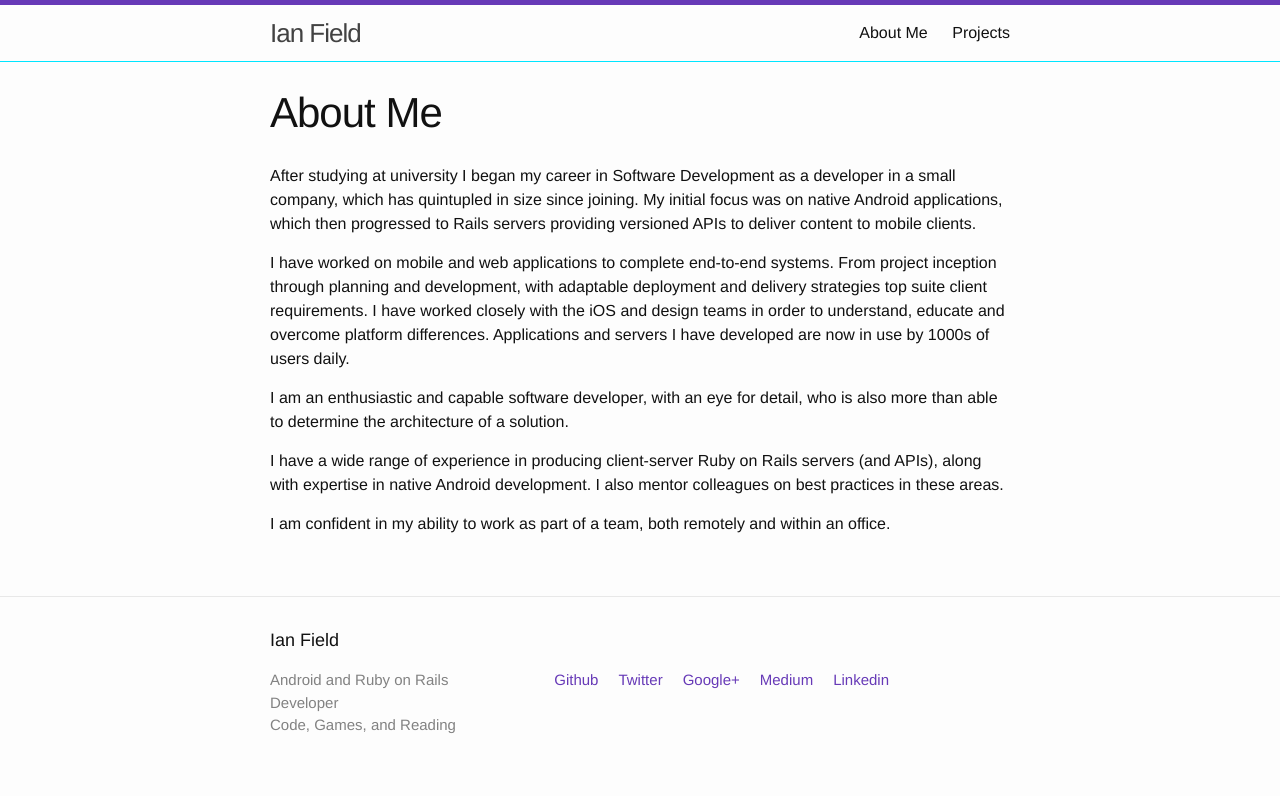
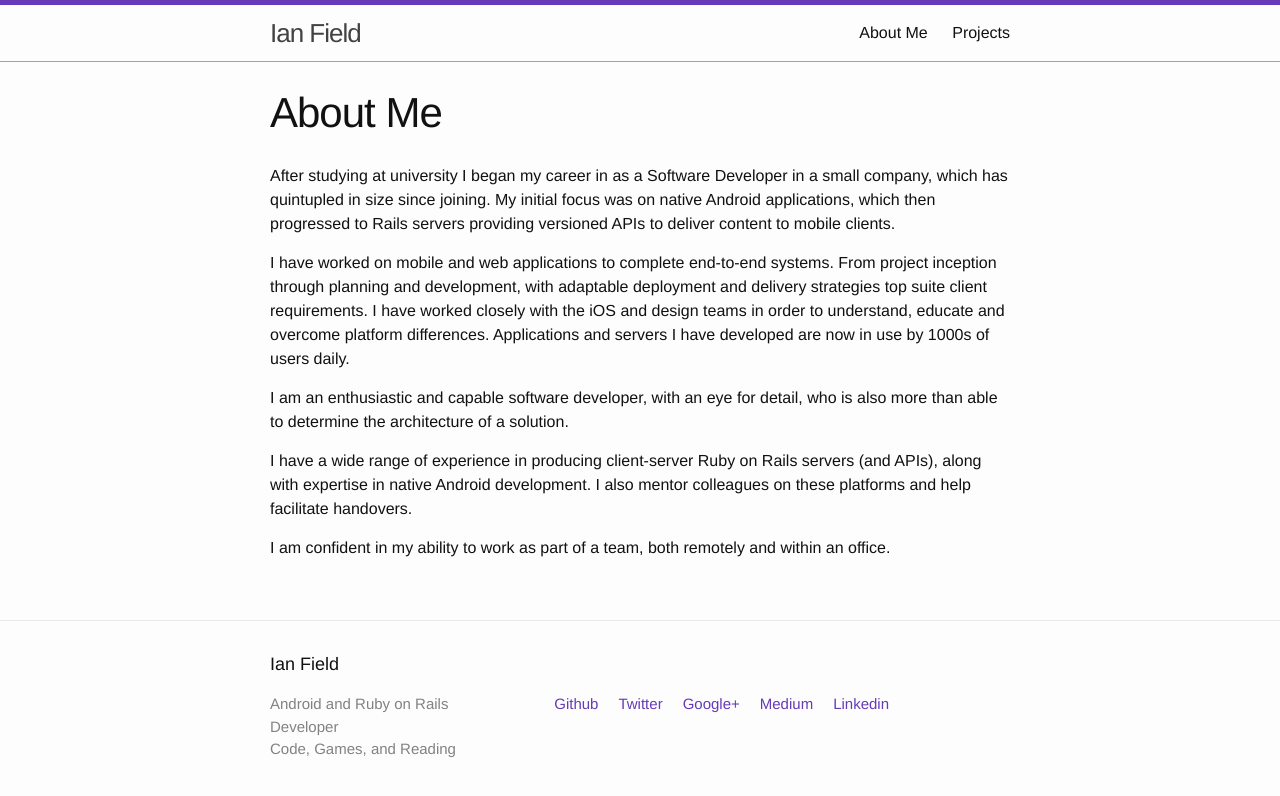
Before and after one commit to IanField90/ianfield90.github.io, a Jekyll site: the page built from about.md, in a window 1280 px wide. Shown: the top 796 px of the page. Built offline with Jekyll 4.4.1, drawn with Linux system fonts in a browser that asks for light colours.

Commit message:
Update wording

```diff
--- a/Gemfile
+++ b/Gemfile
@@ -2,4 +2,3 @@ source 'https://rubygems.org'
 
 gem 'github-pages'
 gem 'jekyll-gist'
-# gem 'jekyll-paginate'
--- a/about.md
+++ b/about.md
@@ -4,12 +4,12 @@ title: About Me
 permalink: /about_me/
 ---
 
-After studying at university I began my career in Software Development as a developer in a small company, which has quintupled in size since joining. My initial focus was on native Android applications, which then progressed to Rails servers providing versioned APIs to deliver content to mobile clients.
+After studying at university I began my career in as a Software Developer in a small company, which has quintupled in size since joining. My initial focus was on native Android applications, which then progressed to Rails servers providing versioned APIs to deliver content to mobile clients.
 
 I have worked on mobile and web applications to complete end-to-end systems. From project inception through planning and development, with adaptable deployment and delivery strategies top suite client requirements. I have worked closely with the iOS and design teams in order to understand, educate and overcome platform differences. Applications and servers I have developed are now in use by 1000s of users daily.
 
 I am an enthusiastic and capable software developer, with an eye for detail, who is also more than able to determine the architecture of a solution.
 
-I have a wide range of experience in producing client-server Ruby on Rails servers (and APIs), along with expertise in native Android development. I also mentor colleagues on best practices in these areas.
+I have a wide range of experience in producing client-server Ruby on Rails servers (and APIs), along with expertise in native Android development. I also mentor colleagues on these platforms and help facilitate handovers.
 
 I am confident in my ability to work as part of a team, both remotely and within an office.
```
